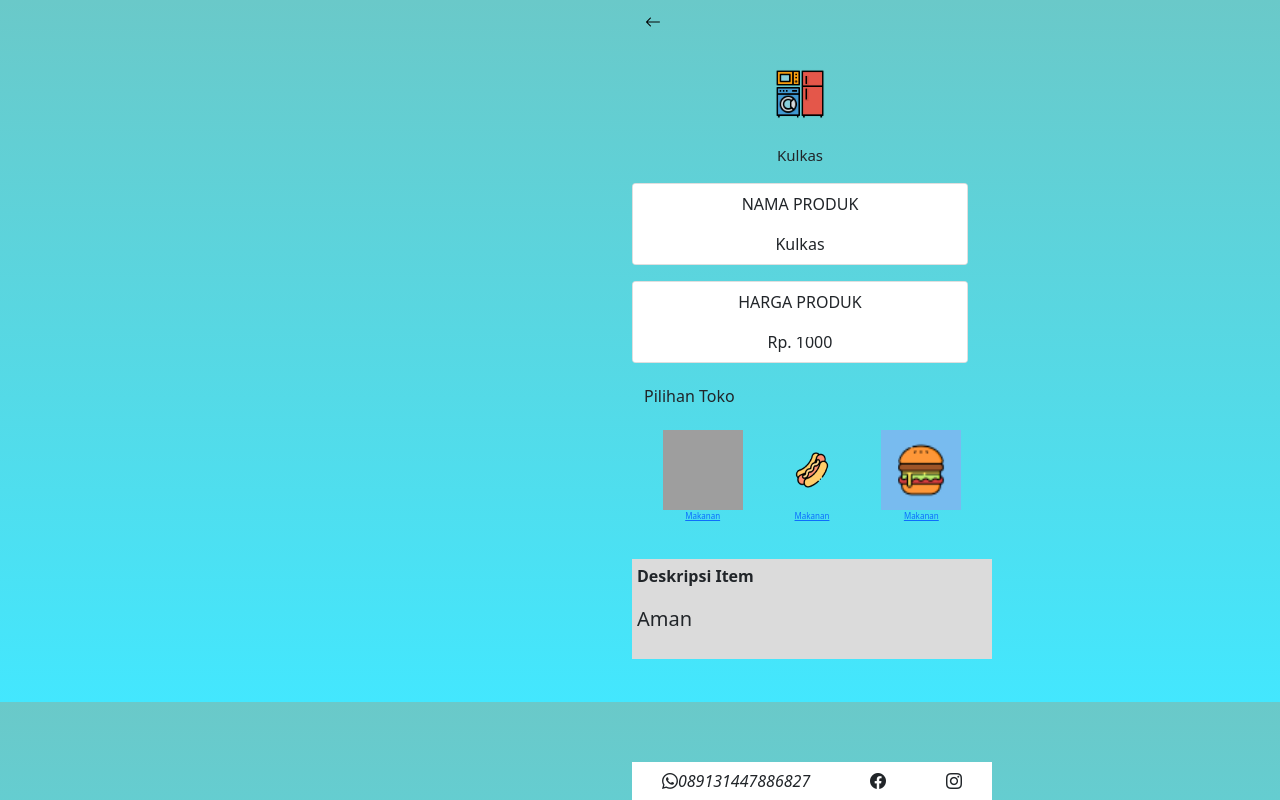
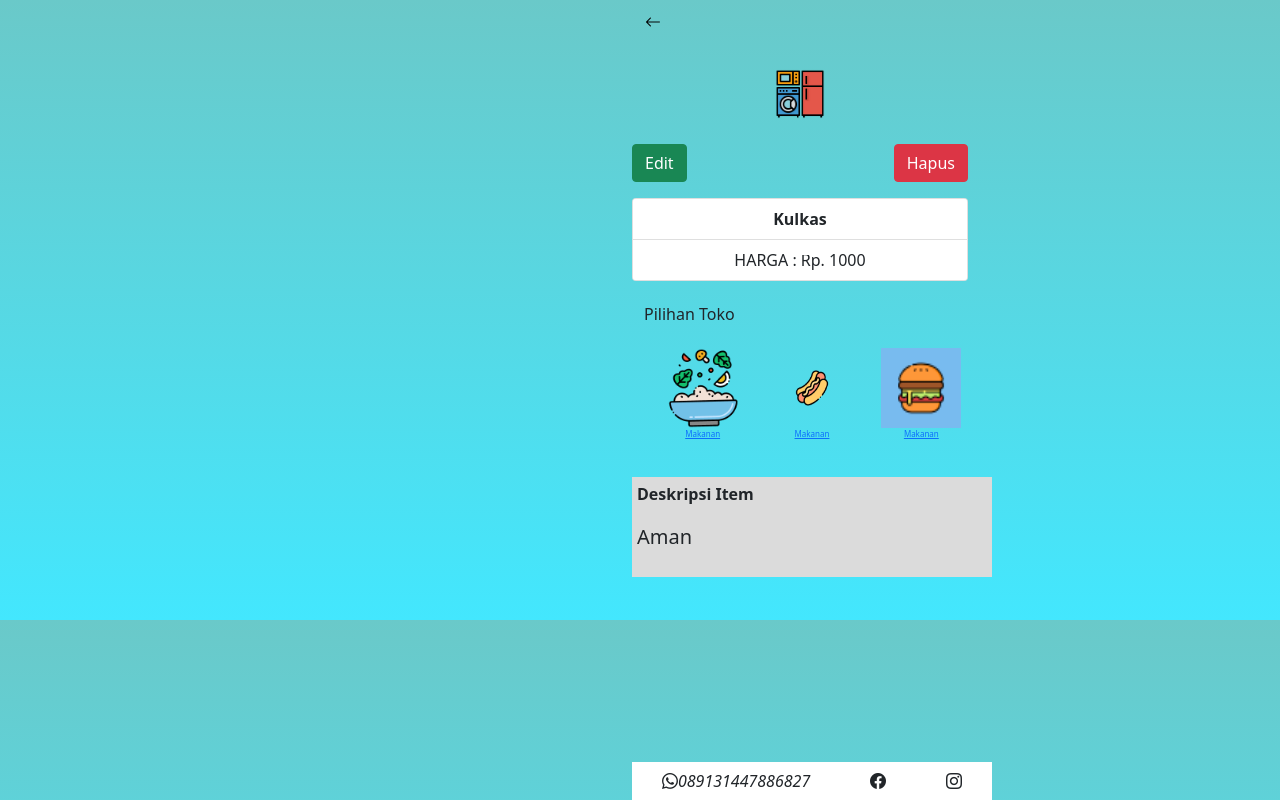
Before and after one commit to evafitriyani26/skanshop-1, a PHP site: page /produk.php?id=1 in a window 1280 px wide; the page is wider, and only the part inside the window is pictured. Run offline with PHP 8.4, Linux system fonts and the light colour scheme; a user stored in the database is signed in; data comes from the database, SQL or seed files in the repository; grey boxes are pictures that could not be loaded.

Commit message:
produk 1

```diff
--- a/home.php
+++ b/home.php
@@ -32,7 +32,7 @@
 <html lang="en">
   <head>
     <style>
-      body {height: 150vh; background: linear-gradient(180deg, #6AC9C9 0%, #43E7FE 100%);}
+      body {height: 2000vh; background: linear-gradient(180deg, #6AC9C9 0%, #43E7FE 100%);}
 
     </style>
     <!-- Required meta tags -->
--- a/produk.php
+++ b/produk.php
@@ -24,6 +24,20 @@
 $sql =" SELECT * FROM produk WHERE id='$idproduct' ";
 $result = $koneksi->query($sql);
 $produk =  $result->fetch_assoc();
+
+if(@$_GET['hal']== "hapus")
+{
+//persiapan hapus data
+$hapus = mysqli_query($koneksi, "DELETE FROM produk WHERE id='$_GET[id]' ");
+if($hapus){
+    echo "<script>
+        alert('Hapus Data Sukses!!');
+        document.location='home.php';
+  </script>";
+
+  }
+}
+
 ?>
 
 <!doctype html>
@@ -55,23 +69,22 @@
             <div class="carousel-item active">
         <div class="col-12 text-center">
           <img src="<?php echo "produk/".$produk['foto']; ?>" width="100">
-          <p style="font-size: 15px;"><?php echo $produk['nama_produk']; ?></p>
-          <p style="font-size: 15px;">
         </div>
 
           </div>
         </div>
-    </div>
-    <div class="card text-center " style="width: 22">
-      <ul class="list-group list-group-flush">
-        <li class="list-group-item ">NAMA PRODUK</p><?php echo $produk['nama_produk']; ?></li>
-            </ul>
-            </div>
-        <div class="card text-center mt-3" style="width: 22">
-      <ul class="list-group list-group-flush">
-        <li class="list-group-item" >HARGA PRODUK</p><?php echo $produk['harga_produk']; ?></li>
-      </ul>
-    </div>
+      </div>
+      <p><a href="posting.php?id=<?php echo $produk['id']; ?>" class="btn btn-success">Edit</a>
+      <a href="produk.php?hal=hapus&id=<?=$produk['id']?>"
+   onclick="return confirm('apakah yakin ingin menghapus data ini?')" class="btn btn-danger float-end">Hapus</a>
+   <td>
+   </tr>
+      <div class="card text-center " style="width: 22">
+        <ul class="list-group list-group-flush">
+          <li class="list-group-item "><b><?php echo $produk['nama_produk']; ?></b></li>
+          <li class="list-group-item" >HARGA : <?php echo $produk['harga_produk']; ?></li>
+        </ul>
+      </div>
     </div>
     <div id="produk" class="container">
     <h6 class="text-ligh mt-4" >Pilihan Toko</h6>
```
Also changed, not shown: deskripsi.php (+7 -28 lines), posting.php (+55 -7 lines), produk/bag.png (added), produk/bajuTas.png (added), produk/breakfast 2.png (added), produk/eat.png (added), produk/elektronik.png (added), produk/fashion.png (added), produk/jacket.png (added), produk/jasa1.jpeg (added).
